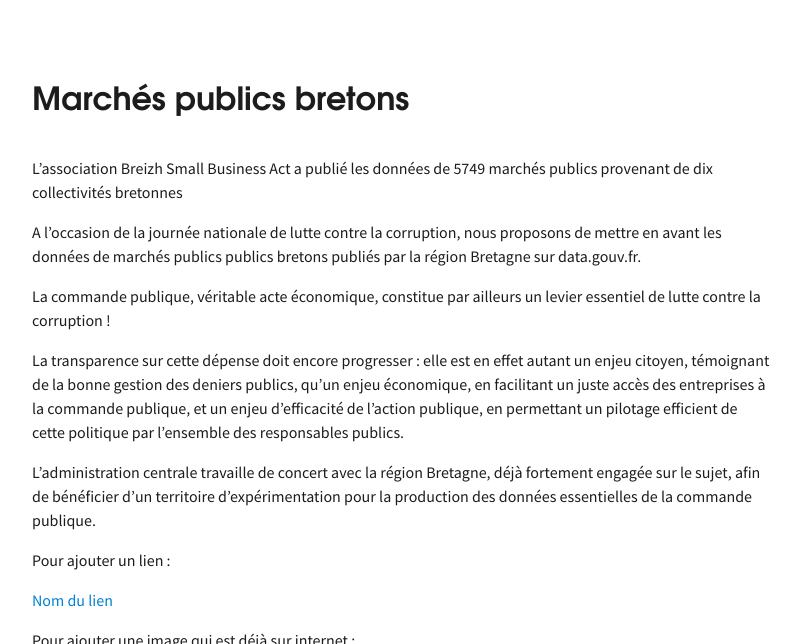
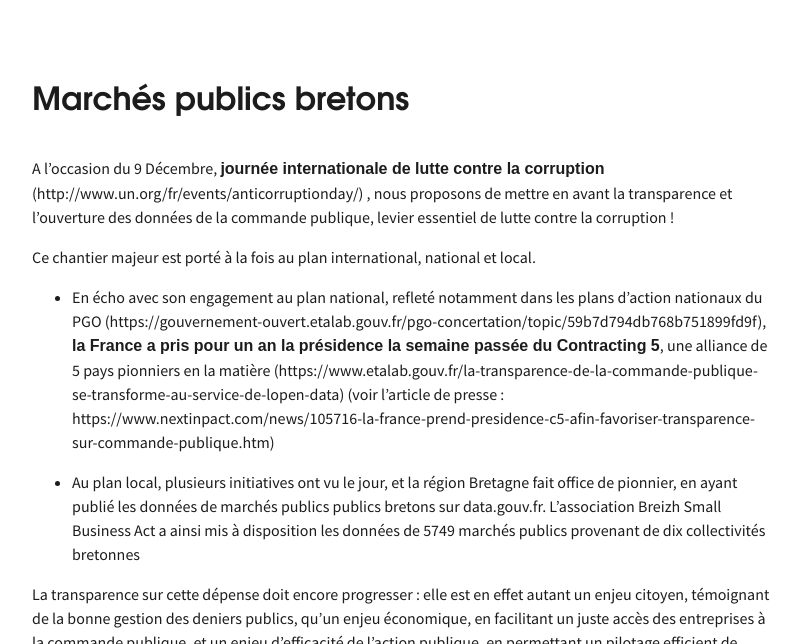
Before and after one commit to etalab/calendrier-lavent, a Jekyll site: the page built from _posts/2017-12-09-commandepublique.md, in a window 1280 px wide and 900 px high, scrolled down 321 px, cut to the strip 102-746 px from the top of the window. Shown: the whole strip, without its empty margins (238-1037 px from the left). Built offline with Jekyll 4.4.1, drawn with Linux system fonts in a browser that asks for light colours; some web fonts are replaced; our own code applies the rules of GitHub Pages for plain Markdown files; comment, search, counter and statistics services are not loaded.

Commit message:
Update 2017-12-09-commandepublique.md
MAJ DU TEXTE

```diff
--- a/_posts/2017-12-09-commandepublique.md
+++ b/_posts/2017-12-09-commandepublique.md
@@ -5,14 +5,15 @@ contribution:
   publisher: Colin Maudry
   url: url du jeu de données https://www.data.gouv.fr/fr/datasets/marches-publics-bretons-au-format-json-reglementaire-2013-2015-1/
 ---
+A l'occasion du 9 Décembre, **journée internationale de lutte contre la corruption** (http://www.un.org/fr/events/anticorruptionday/) , nous proposons de mettre en avant la transparence et l'ouverture des données de la commande publique, levier essentiel de lutte contre la corruption !
 
-L'association Breizh Small Business Act a publié les données de 5749 marchés publics provenant de dix collectivités bretonnes
+Ce chantier majeur est porté à la fois au plan international, national et local.
+
+- En écho avec son engagement au plan national, refleté notamment dans les plans d'action nationaux du PGO (https://gouvernement-ouvert.etalab.gouv.fr/pgo-concertation/topic/59b7d794db768b751899fd9f), **la France a pris pour un an la présidence la semaine passée du Contracting 5**, une alliance de 5 pays pionniers en la matière (https://www.etalab.gouv.fr/la-transparence-de-la-commande-publique-se-transforme-au-service-de-lopen-data) (voir l'article de presse : https://www.nextinpact.com/news/105716-la-france-prend-presidence-c5-afin-favoriser-transparence-sur-commande-publique.htm)
+
+- Au plan local, plusieurs initiatives ont vu le jour, et la région Bretagne fait office de pionnier, en ayant publié les données de marchés publics publics bretons sur data.gouv.fr. L'association Breizh Small Business Act a ainsi mis à disposition les données de 5749 marchés publics provenant de dix collectivités bretonnes
 
 <!--more-->
-
-A l'occasion de la journée nationale de lutte contre la corruption, nous proposons de mettre en avant les données de marchés publics publics bretons publiés par la région Bretagne sur data.gouv.fr.
-
-La commande publique, véritable acte économique, constitue par ailleurs un levier essentiel de lutte contre la corruption !
 
 La transparence sur cette dépense doit encore progresser : elle est en effet autant un enjeu citoyen, témoignant de la bonne gestion des deniers publics, qu’un enjeu économique, en facilitant un juste accès des entreprises à la commande publique, et un enjeu d’efficacité de l’action publique, en permettant un pilotage efficient de cette politique par l’ensemble des responsables publics.
 
```
